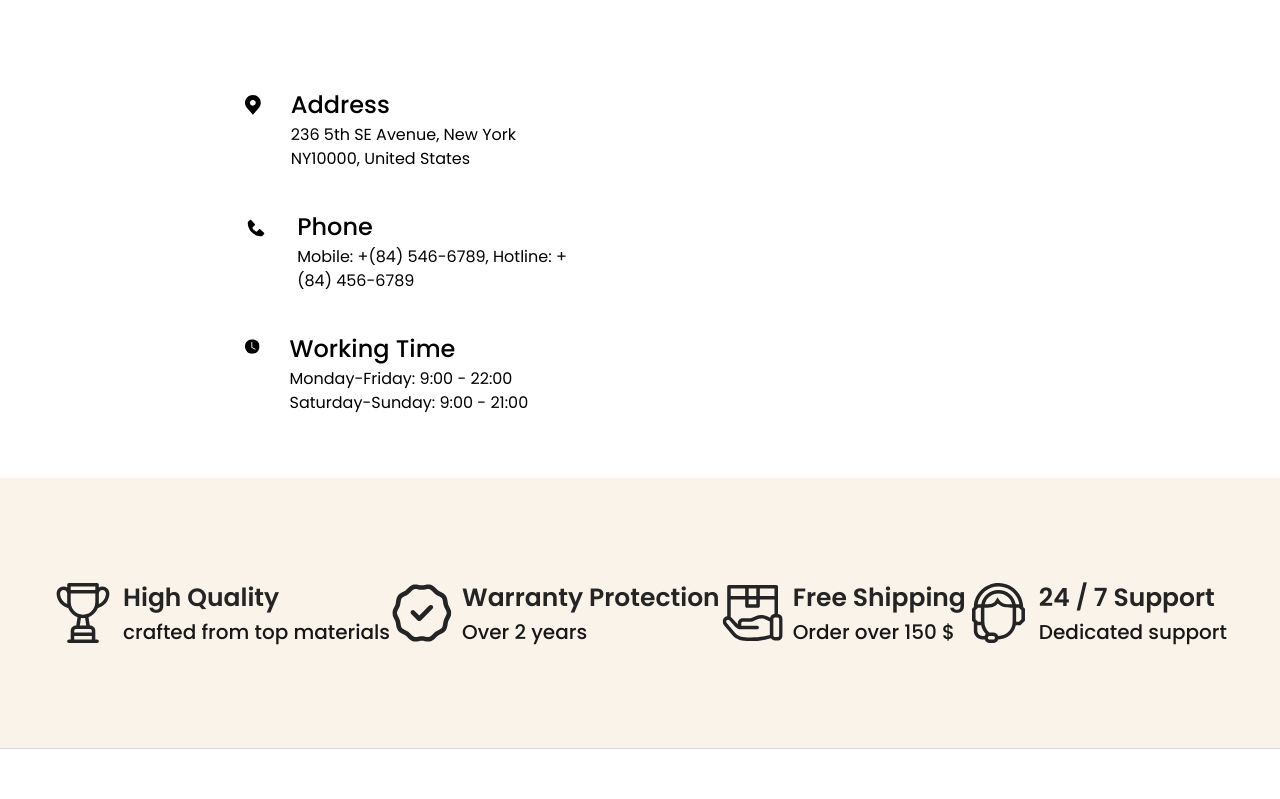
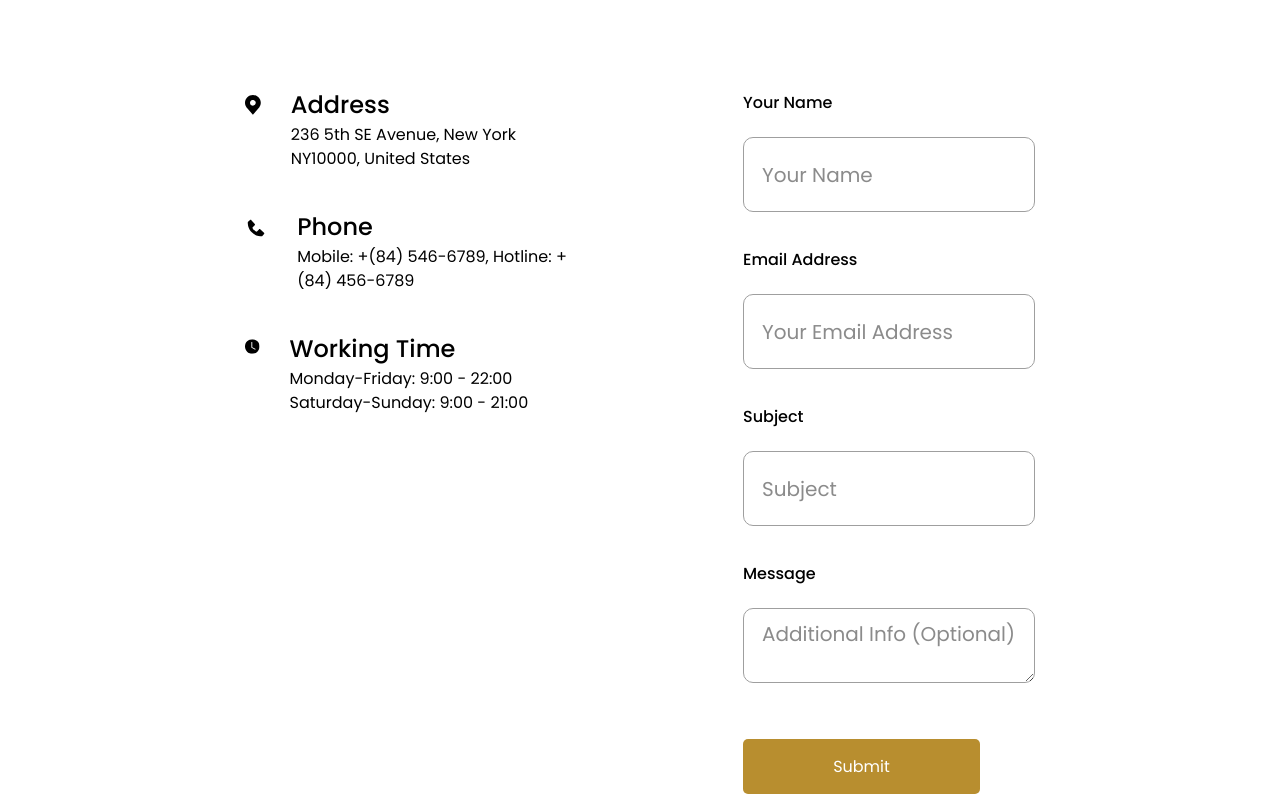
Before and after one commit to MdMuzahid07/furniro-client, a Next.js app: page /contact in a window 1280 px wide. Shown: the part 660-1459 px from the top of the page. Built offline with nearby package versions, Linux system fonts and the light colour scheme.

Commit message:
contact us page

```diff
--- a/src/components/contact/ContactForm.tsx
+++ b/src/components/contact/ContactForm.tsx
@@ -35,9 +35,9 @@ const ContactForm = () => {
         </p>
       </div>
 
-      <div className="flex flex-col gap-[30px] pt-[30px] sm:pt-[40px] md:flex-row md:pt-[58px] lg:pt-[79px] xl:pt-[128.12px]">
+      <div className="flex flex-col gap-[40px] pt-[70px] sm:pt-[40px] md:pt-[58px] lg:flex-row lg:gap-[30px] lg:pt-[79px] xl:pt-[128.12px]">
         {/* contact => address  */}
-        <aside className="flex w-full flex-col gap-[42px] pl-[0px] sm:flex-row sm:pl-[35px] md:max-w-[393px] md:flex-col md:pl-[54px]">
+        <aside className="mr-[0px] flex w-full flex-col gap-[42px] pl-[0px] md:mr-[35px] md:max-w-[393px] lg:mr-[75px] lg:pl-[54px]">
           {contactInfo?.map(({ icon, title, subtitle }, index) => (
             <div key={index} className="flex gap-[30px]">
               {icon}
@@ -51,7 +51,58 @@ const ContactForm = () => {
 
         {/* contact => form  */}
 
-        <form action=""></form>
+        <form action="" className="space-y-[36px] px-[0px] xl:px-[54px]">
+          <div>
+            <label className="text-[16px] font-medium text-dark" htmlFor="your-name">
+              Your Name
+            </label>
+            <input
+              className="mt-[22px] h-[50px] w-full rounded-[10px] border border-accent-light px-[12px] text-[16px] focus:border-primary focus:outline-none sm:h-[75px] sm:px-[18px] sm:text-[20px]"
+              placeholder="Your Name"
+              type="text"
+              id="your-name"
+            />
+          </div>
+
+          <div>
+            <label className="text-[16px] font-medium text-dark" htmlFor="email">
+              Email Address
+            </label>
+            <input
+              className="mt-[22px] h-[50px] w-full rounded-[10px] border border-accent-light px-[12px] text-[16px] focus:border-primary focus:outline-none sm:h-[75px] sm:px-[18px] sm:text-[20px]"
+              placeholder="Your Email Address"
+              type="text"
+              id="email"
+            />
+          </div>
+
+          <div>
+            <label className="text-[16px] font-medium text-dark" htmlFor="subject">
+              Subject
+            </label>
+            <input
+              className="mt-[22px] h-[50px] w-full rounded-[10px] border border-accent-light px-[12px] text-[16px] focus:border-primary focus:outline-none sm:h-[75px] sm:px-[18px] sm:text-[20px]"
+              placeholder="Subject"
+              type="email"
+              id="subject"
+            />
+          </div>
+
+          <div>
+            <label className="text-[16px] font-medium text-dark" htmlFor="message">
+              Message
+            </label>
+            <textarea
+              className="mt-[22px] h-[50px] w-full rounded-[10px] border border-accent-light px-[12px] pt-[13px] text-[16px] focus:border-primary focus:outline-none sm:h-[75px] sm:px-[18px] sm:pt-[10px] sm:text-[20px]"
+              placeholder="Additional Info (Optional)"
+              id="message"
+            />
+          </div>
+
+          <button className="mt-[49px] flex h-[55px] w-full items-center justify-center rounded-[5px] bg-primary text-[16px] text-background sm:w-[237px]">
+            Submit
+          </button>
+        </form>
       </div>
     </section>
   );
```
